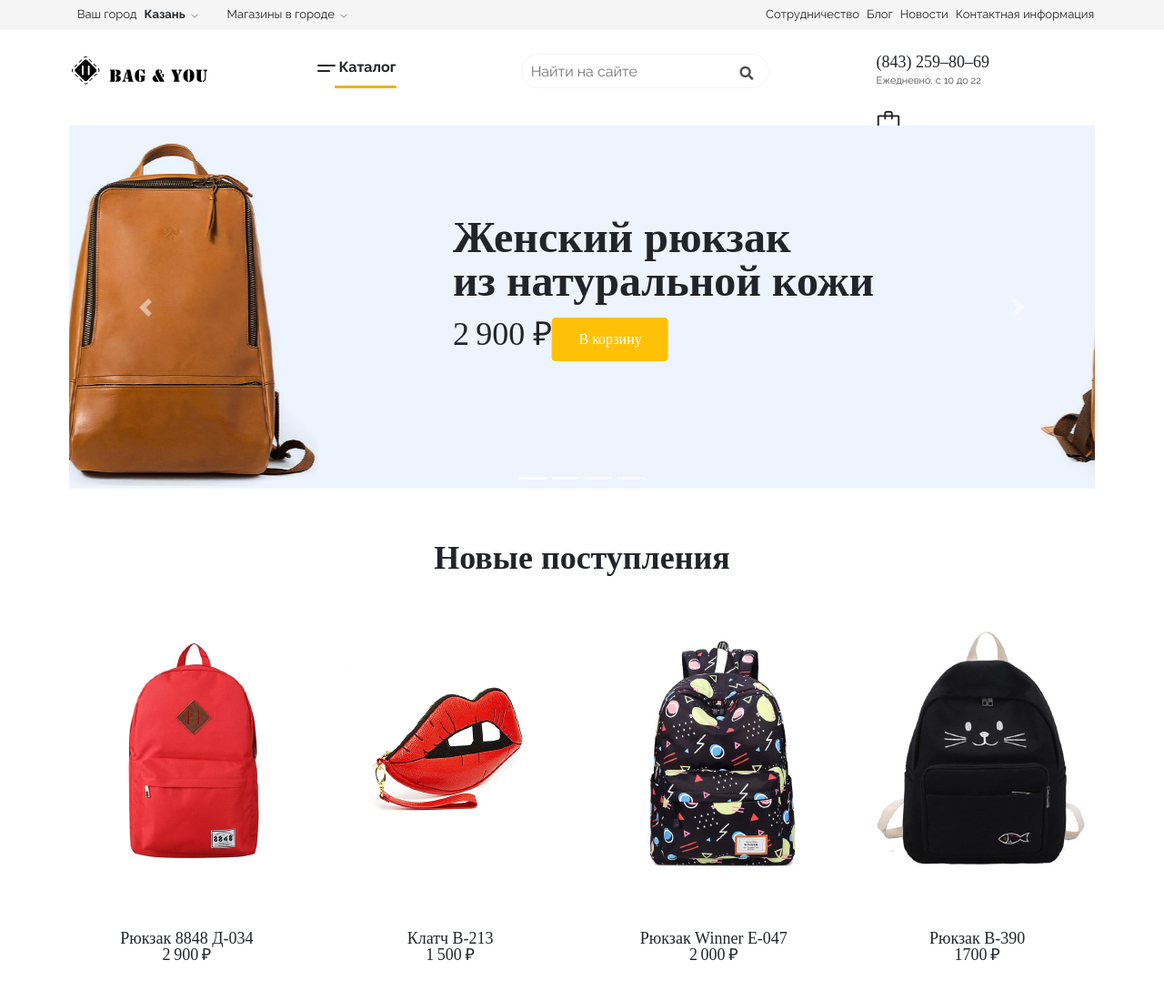
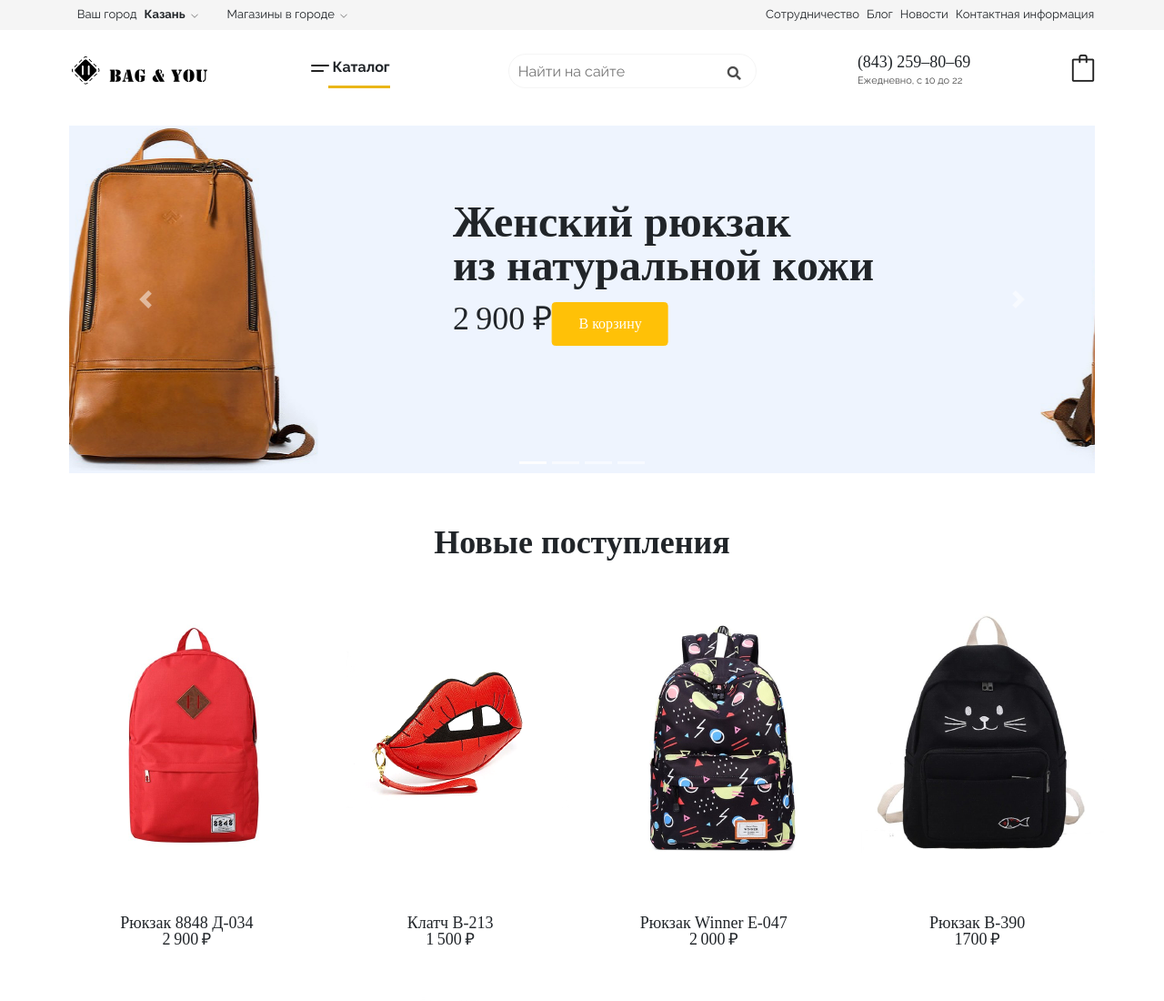
Before and after one commit to denisciumac1/Online-Shop, a plain HTML site: page index.html in a window 1280 px wide. Shown: the top 1100 px of the page at 91% size. Drawn offline with nearby package versions, Linux system fonts and the light colour scheme; a script that the page names is missing; a web font is replaced by a local one.

Commit message:
Add files via upload

```diff
--- a/index.html
+++ b/index.html
@@ -69,19 +69,23 @@
   </nav>
   <div id="container_logo">
      <ul>
-       <li>
+       <li class="list">
            <a href="#">
              <img src="images\logo.png" alt="#">
              <img src="images\Layer 7.png" alt="#">
            </a>
        </li>
-
        <li  class="list">
          <a href="#" class="bold">
            <img src="images\burger-menu-icon.png" alt="#">
               Каталог <br>
            <img  id="line"src="images\line.png" alt="#">
          </a>
+         <!-- Drop_down_menu -->
+
+
+
+         <!-- Drop_down_menu -->
       </li>
        <li class="list">
           <div class="search">
--- a/style.css
+++ b/style.css
@@ -83,6 +83,9 @@ font-size: 14px!important;
 height: 105px;
 margin: 0 5.9%;
 }
+/* Drop_down menu */
+
+/* Drop_down menu */
 /* incon inside input */
 .search {
       position: relative;
@@ -109,13 +112,11 @@ border: 1px solid #f5f5f5;
  font-size: 16px;
  line-height: 30px;
 }
-#container_logo ul li{
-   list-style: none;
-   float: left;
-   margin-top: 26px;
-}
-.list{
-margin-left: 10.45%;
+#container_logo ul{
+ margin-top: 26px;
+ display: flex;
+ justify-content:space-between;
+ list-style: none;
 }
 
 #line{
@@ -134,7 +135,6 @@ line-height: 30px;
 #exampleModalLabel{
  font-family: "TimesNewRomanRegular";
  font-size: 24px;
-
 }
 
 .modal-body{
@@ -142,7 +142,7 @@ line-height: 30px;
   font-size: 16px;
 }
 .modal-footer ul li a span{
-  font-family: "Raleway-v4020-Bold"!important;
+  font-family: "Raleway-v4020-Bold";
   font-size: 18px;
   padding-right: 5px;
 }
```
